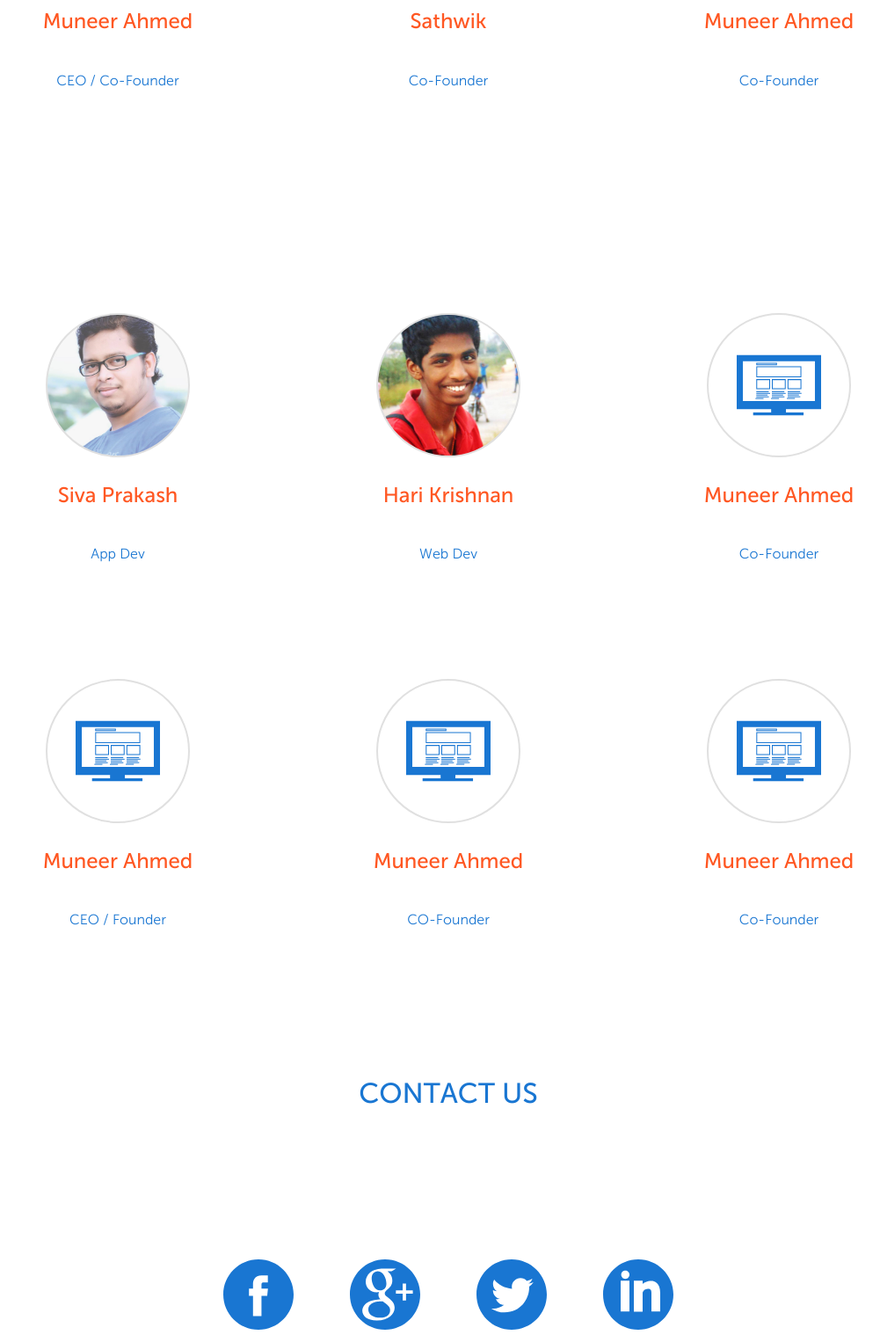
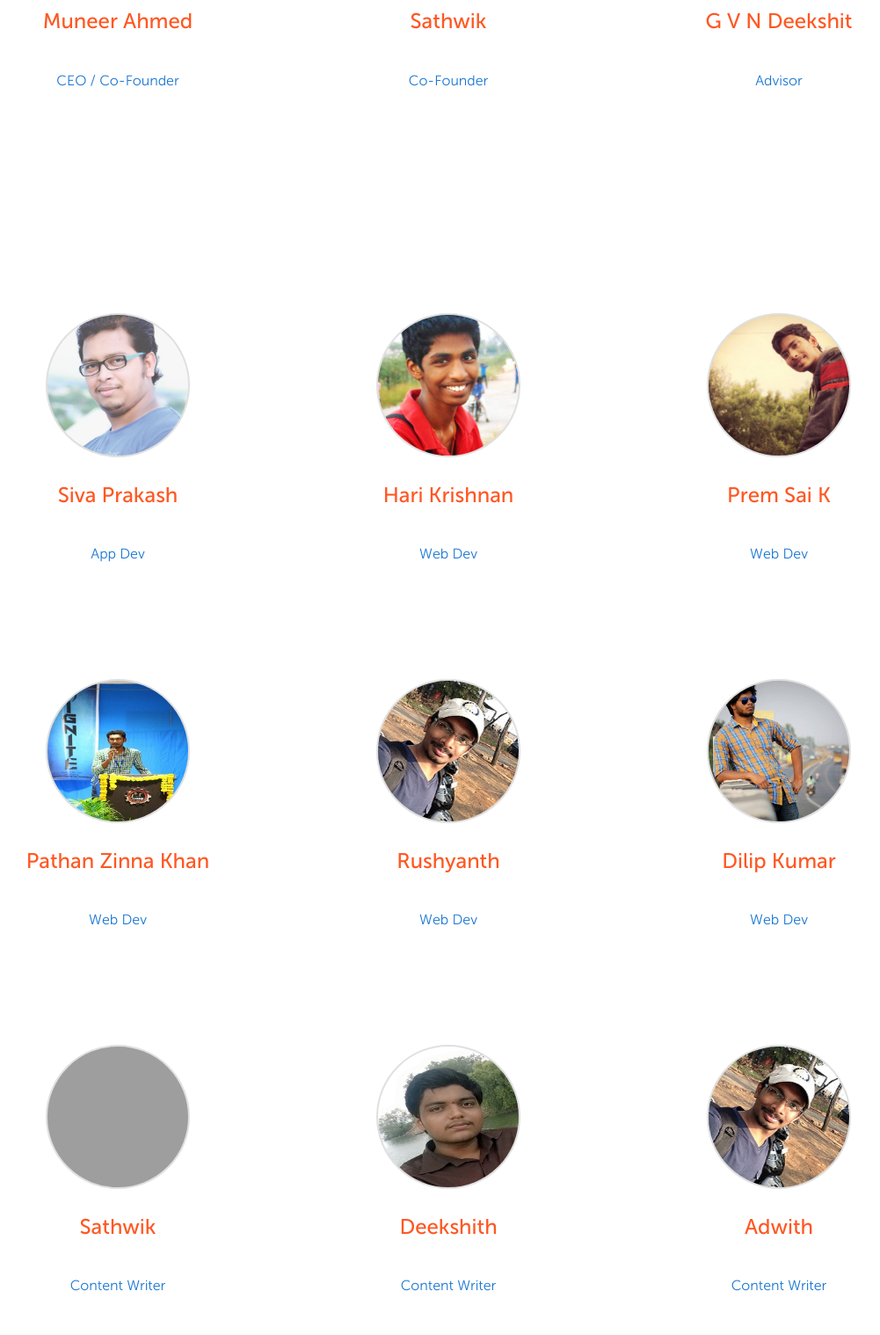
Before and after one commit to devzone-offical/devzone-offical.github.io, a plain HTML site: page team.html in a window 1280 px wide. Shown: the part 1142-2660 px from the top of the page at 88% size, without its empty margins (130-1131 px from the left). Drawn offline with Linux system fonts and the light colour scheme; grey boxes are pictures that could not be loaded.

Commit message:
added phoos

```diff
--- a/team.html
+++ b/team.html
@@ -60,9 +60,9 @@
                             <p>Co-Founder</p>
                         </div>
                         <div class="card circle">
-                            <div><img src="assets/images/computer.svg" alt="web-design"></div>
-                            <h2>Muneer Ahmed</h2>
-                            <p>Co-Founder</p>
+                            <div style="background-image: url(assets/images/deekshith.jpg)"></div>
+                            <h2>G V N Deekshit</h2>
+                            <p>Advisor</p>
                         </div>
                     </div>
                     <h1></h1>
@@ -78,24 +78,44 @@
                             <p>Web Dev</p>
                         </div>
                         <div class="card circle">
-                            <div><img src="assets/images/computer.svg" alt="web-design"></div>
-                            <h2>Muneer Ahmed</h2>
-                            <p>Co-Founder</p>
+                            <div style="background-image: url(assets/images/prem.jpg)"></div>
+                            <h2>Prem Sai K</h2>
+                            <p>Web Dev</p>
                         </div>
                         <div class="card circle">
-                            <div><img src="assets/images/computer.svg" alt="web-design"></div>
-                            <h2>Muneer Ahmed</h2>
-                            <p>CEO / Founder</p>
+                            <div style="background-image: url(assets/images/zinna.jpg)"></div>
+                            <h2>Pathan Zinna Khan</h2>
+                            <p>Web Dev</p>
                         </div>
                         <div class="card circle">
-                            <div><img src="assets/images/computer.svg" alt="web-design"></div>
-                            <h2>Muneer Ahmed</h2>
-                            <p>CO-Founder</p>
+                            <div style="background-image: url(assets/images/rishi.JPG)"></div>
+                            <h2>Rushyanth</h2>
+                            <p>Web Dev</p>
                         </div>
                         <div class="card circle">
-                            <div><img src="assets/images/computer.svg" alt="web-design"></div>
-                            <h2>Muneer Ahmed</h2>
-                            <p>Co-Founder</p>
+                            <div style="background-image: url(assets/images/dilip.jpg)"></div>
+                            <h2>Dilip Kumar</h2>
+                            <p>Web Dev</p>
+                        </div>
+                        <div class="card circle">
+                            <div style="background-image: url(assets/images/sathwik.jpg)"></div>
+                            <h2>Sathwik</h2>
+                            <p>Content Writer</p>
+                        </div>
+                        <div class="card circle">
+                            <div style="background-image: url(assets/images/deekshith.jpg)"></div>
+                            <h2>Deekshith</h2>
+                            <p>Content Writer</p>
+                        </div>
+                        <div class="card circle">
+                            <div style="background-image: url(assets/images/rishi.jpg)"></div>
+                            <h2>Adwith</h2>
+                            <p>Content Writer</p>
+                        </div>
+                        <div class="card circle">
+                            <div style="background-image: url(assets/images/saismarty.jpg)"></div>
+                            <h2>Sai Smarty</h2>
+                            <p>Graphical Designer</p>
                         </div>
                     </div>
                 </div>
```
Also changed, not shown: index.html (+3 -3 lines), assets/images/deekshith.jpg (added), assets/images/dilip.jpg (added), assets/images/prem.jpg (added), assets/images/rishi.JPG (added), assets/images/saismarty.jpg (added), assets/images/zinna.jpg (added).
